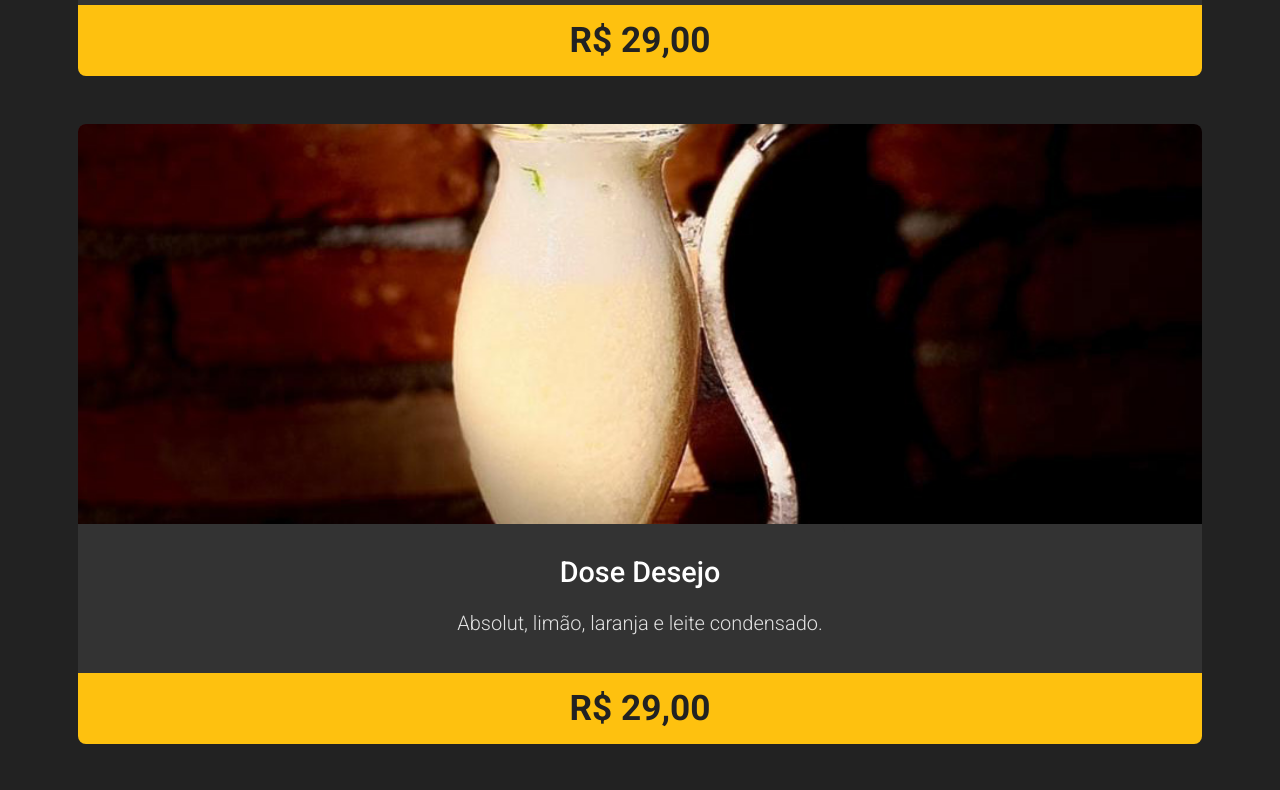
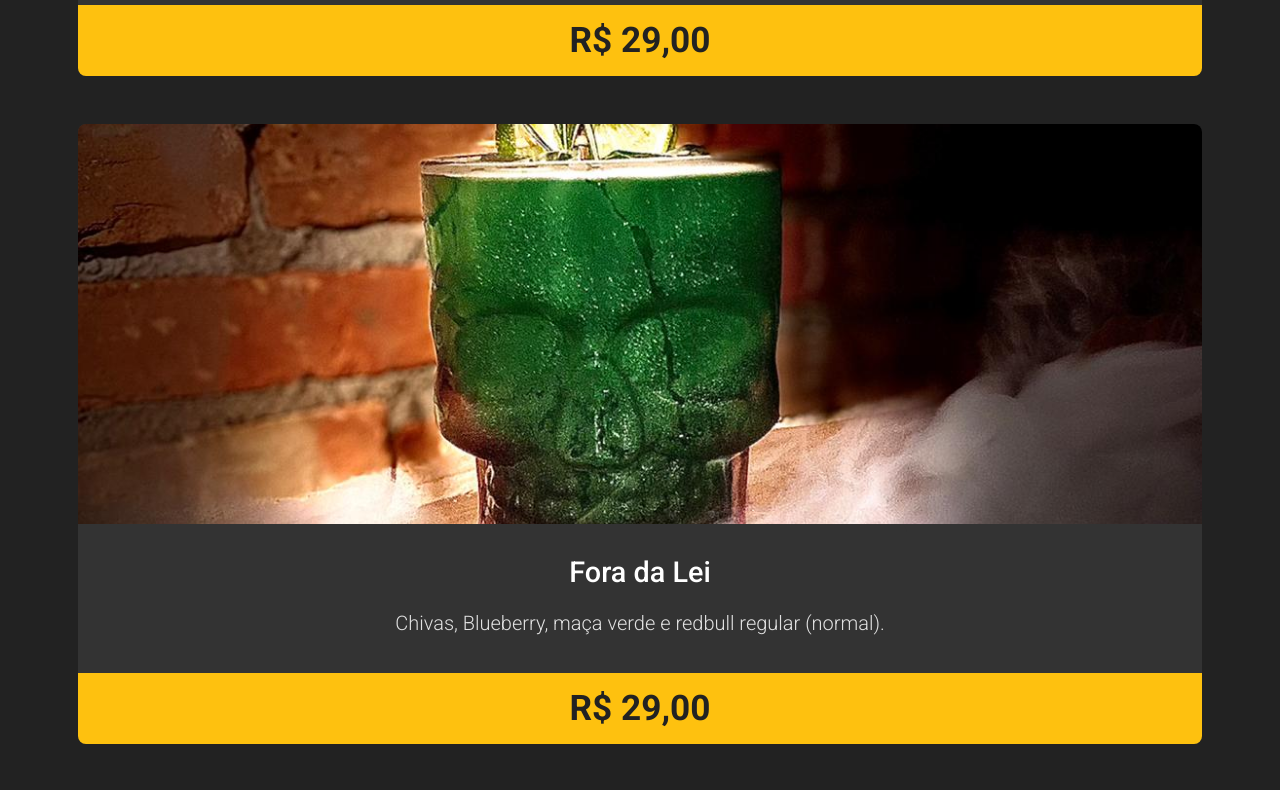
Before and after one commit to edgaregidio/maktub2, a React (Vite) app: page / in a window 1280 px wide. Shown: the part 3720-4510 px from the top of the page. Built offline with nearby package versions, Linux system fonts and the light colour scheme.

Commit message:
setando novos preços cardapio maktub

```diff
--- a/src/components/common/Sections/index.jsx
+++ b/src/components/common/Sections/index.jsx
@@ -1,79 +1,70 @@
-import React, { useEffect } from 'react'
-import CardDrinks from '../../core/CardDrinks'
+import React, { useEffect } from 'react';
 import { scroller } from 'react-scroll';
+import CardDrinks from '../../core/CardDrinks';
 
 import { v4 as uuidv4 } from 'uuid';
 
-import GinTonica from '../../../assets/img/drinks/gintonica.jpeg'
-import MoscowMule from '../../../assets/img/drinks/moscow.jpeg'
-import Tentacao from '../../../assets/img/drinks/tentacao.jpeg'
-import Vivalavida from '../../../assets/img/drinks/vivalavida.jpeg'
-import Dosedesejo from '../../../assets/img/drinks/dosedesejo.jpeg'
-import Foradalei from '../../../assets/img/drinks/foradalei.jpeg'
-import Sunset from '../../../assets/img/drinks/sunset.jpeg'
-import Caribe from '../../../assets/img/drinks/caribe.jpeg'
-import Caipirinhamaktub from '../../../assets/img/drinks/caipirinhamaktub.jpeg'
-import Applegreen from '../../../assets/img/drinks/applegreen.jpeg'
-import Pinkice2 from '../../../assets/img/drinks/pinkice2.jpeg'
-import Paixaotropical from '../../../assets/img/drinks/paixaotropical.jpeg'
-import Ginrose from '../../../assets/img/drinks/ginrose.jpeg'
-import Passiflora from '../../../assets/img/drinks/passiflora.jpeg'
-import Aloha from '../../../assets/img/drinks/aloha.jpeg'
-import Milano from '../../../assets/img/drinks/milano.jpeg'
-import Cheirobom from '../../../assets/img/drinks/cheirobom.jpeg'
-import Alua from '../../../assets/img/drinks/alua.jpeg'
-import Way from '../../../assets/img/drinks/way.jpg'
-import Pinadescolada from '../../../assets/img/drinks/pinadescolada.jpeg'
-import Cherry from '../../../assets/img/drinks/cherry.jpeg'
-import Spicyold from '../../../assets/img/drinks/spicyold.jpeg'
-import Whiskycream from '../../../assets/img/drinks/whiskycream.jpg'
-import Royalsalute from '../../../assets/img/bebidas/royalsalute.jpeg'
-import Chivas18 from '../../../assets/img/bebidas/chivas18.jpg'
-import ChivasXV from '../../../assets/img/bebidas/chivasXV.jpg'
-import Chivas12 from '../../../assets/img/bebidas/chivas12.jpg'
-import Ballantines12 from '../../../assets/img/bebidas/ballantines12.jpg'
-import Ballantinesfinest from '../../../assets/img/bebidas/ballantinesfinest.png'
-import jinbeam from '../../../assets/img/bebidas/jinbeam.jpg'
-import Ginbeefeaterpink from '../../../assets/img/bebidas/ginbeefeaterpink.jpg'
-import Ginbeefeater from '../../../assets/img/bebidas/ginbeefeater.jpg'
-import AbsolutElyx750 from '../../../assets/img/bebidas/absolutElyx750.jpg'
-import Absolut from '../../../assets/img/bebidas/absolut.jpg'
-import Wyborowa2 from '../../../assets/img/bebidas/wyborowa2.jpg'
-import Licor43 from '../../../assets/img/bebidas/licor43.jpg'
-import Josecuervo from '../../../assets/img/bebidas/josecuervo.jpg'
-import Buchanan from '../../../assets/img/bebidas/buchanan.png'
-import JackDaniels from '../../../assets/img/bebidas/jackdaniels.png'
-import Tanqueray from '../../../assets/img/bebidas/tanqueray.png'
-import Blacklabel from '../../../assets/img/bebidas/blacklabel.png'
-import Oldpar from '../../../assets/img/bebidas/oldpar.png'
-import Goldlabel from '../../../assets/img/bebidas/goldlabel.png'
-import Agua from '../../../assets/img/bebidas/agua.jpg'
-import Refrigerantes from '../../../assets/img/bebidas/refrigerantes.jpg'
-import Extrapower270 from '../../../assets/img/bebidas/extrapower270.jpg'
-import Extrapower473 from '../../../assets/img/bebidas/extrapower473.jpg'
-import Redbull from '../../../assets/img/bebidas/redbull.jpg'
-import Redbulltropical from '../../../assets/img/bebidas/redbulltropical.jpg'
-import Redbullmelancia from '../../../assets/img/bebidas/redbullmelancia.png'
-import Redbullcoco1 from '../../../assets/img/bebidas/redbullcoco1.jpeg'
-import Redbullsugar from '../../../assets/img/bebidas/redbullsugar.webp'
-import Stpierre from '../../../assets/img/stpierre.webp'
-import Stpierrepink from '../../../assets/img/stpierrepink.jpeg'
-import H2o from '../../../assets/img/bebidas/h2o.jpg'
-import Guaranabrasil from '../../../assets/img/bebidas/guaranabrasil.jpg'
-import Sucolatadelvalle from '../../../assets/img/bebidas/sucolatadelvalle.jpg'
-import Honest from '../../../assets/img/bebidas/honest.jpg'
-import Aguatonica from '../../../assets/img/bebidas/aguatonica.jpg'
-import Aguadecocokerococo200 from '../../../assets/img/bebidas/aguadecocokerococo200.jpeg'
-import Heineken from '../../../assets/img/bebidas/heineken.jpg'
-import Heineken0 from '../../../assets/img/bebidas/heineken0.jpeg'
-import Sol from '../../../assets/img/bebidas/sol.jpg'
-import Budweiser from '../../../assets/img/bebidas/budweiser.jpg'
-import StellaArtois from '../../../assets/img/bebidas/stellaArtois.jpg'
-import Corona from '../../../assets/img/bebidas/corona.jpg'
-import Becks from '../../../assets/img/bebidas/becks.jpg'
-import Preparo from '../../../assets/img/bebidas/preparo.jpg'
+import Absolut from '../../../assets/img/bebidas/absolut.jpg';
+import AbsolutElyx750 from '../../../assets/img/bebidas/absolutElyx750.jpg';
+import Agua from '../../../assets/img/bebidas/agua.jpg';
+import Aguadecocokerococo200 from '../../../assets/img/bebidas/aguadecocokerococo200.jpeg';
+import Aguatonica from '../../../assets/img/bebidas/aguatonica.jpg';
+import Ballantines12 from '../../../assets/img/bebidas/ballantines12.jpg';
+import Ballantinesfinest from '../../../assets/img/bebidas/ballantinesfinest.png';
+import Blacklabel from '../../../assets/img/bebidas/blacklabel.png';
+import Buchanan from '../../../assets/img/bebidas/buchanan.png';
+import Budweiser from '../../../assets/img/bebidas/budweiser.jpg';
+import Chivas12 from '../../../assets/img/bebidas/chivas12.jpg';
+import Chivas18 from '../../../assets/img/bebidas/chivas18.jpg';
+import ChivasXV from '../../../assets/img/bebidas/chivasXV.jpg';
+import Ginbeefeater from '../../../assets/img/bebidas/ginbeefeater.jpg';
+import Ginbeefeaterpink from '../../../assets/img/bebidas/ginbeefeaterpink.jpg';
+import Goldlabel from '../../../assets/img/bebidas/goldlabel.png';
+import H2o from '../../../assets/img/bebidas/h2o.jpg';
+import Heineken from '../../../assets/img/bebidas/heineken.jpg';
+import Heineken0 from '../../../assets/img/bebidas/heineken0.jpeg';
+import JackDaniels from '../../../assets/img/bebidas/jackdaniels.png';
+import jinbeam from '../../../assets/img/bebidas/jinbeam.jpg';
+import Josecuervo from '../../../assets/img/bebidas/josecuervo.jpg';
+import Licor43 from '../../../assets/img/bebidas/licor43.jpg';
+import Oldpar from '../../../assets/img/bebidas/oldpar.png';
+import Preparo from '../../../assets/img/bebidas/preparo.jpg';
+import Redbull from '../../../assets/img/bebidas/redbull.jpg';
+import Redbullcoco1 from '../../../assets/img/bebidas/redbullcoco1.jpeg';
+import Redbullmelancia from '../../../assets/img/bebidas/redbullmelancia.png';
+import Redbullsugar from '../../../assets/img/bebidas/redbullsugar.webp';
+import Redbulltropical from '../../../assets/img/bebidas/redbulltropical.jpg';
+import Refrigerantes from '../../../assets/img/bebidas/refrigerantes.jpg';
+import Royalsalute from '../../../assets/img/bebidas/royalsalute.jpeg';
+import SmirnofIce from '../../../assets/img/bebidas/smirnofice.png';
+import Sol from '../../../assets/img/bebidas/sol.jpg';
+import Sucolatadelvalle from '../../../assets/img/bebidas/sucolatadelvalle.jpg';
+import Tanqueray from '../../../assets/img/bebidas/tanqueray.png';
+import Aloha from '../../../assets/img/drinks/aloha.jpeg';
+import Alua from '../../../assets/img/drinks/alua.jpeg';
+import Applegreen from '../../../assets/img/drinks/applegreen.jpeg';
+import Caipirinhamaktub from '../../../assets/img/drinks/caipirinhamaktub.jpeg';
+import Caribe from '../../../assets/img/drinks/caribe.jpeg';
+import Cheirobom from '../../../assets/img/drinks/cheirobom.jpeg';
+import Cherry from '../../../assets/img/drinks/cherry.jpeg';
+// import Dosedesejo from '../../../assets/img/drinks/dosedesejo.jpeg';
+import Foradalei from '../../../assets/img/drinks/foradalei.jpeg';
+import Ginrose from '../../../assets/img/drinks/ginrose.jpeg';
+import GinTonica from '../../../assets/img/drinks/gintonica.jpeg';
+import Milano from '../../../assets/img/drinks/milano.jpeg';
+import MoscowMule from '../../../assets/img/drinks/moscow.jpeg';
+import Paixaotropical from '../../../assets/img/drinks/paixaotropical.jpeg';
+import Passiflora from '../../../assets/img/drinks/passiflora.jpeg';
+import Pinadescolada from '../../../assets/img/drinks/pinadescolada.jpeg';
+import Spicyold from '../../../assets/img/drinks/spicyold.jpeg';
+import Sunset from '../../../assets/img/drinks/sunset.jpeg';
+import Tentacao from '../../../assets/img/drinks/tentacao.jpeg';
+import Vivalavida from '../../../assets/img/drinks/vivalavida.jpeg';
+import Way from '../../../assets/img/drinks/way.jpg';
+import Stpierre from '../../../assets/img/stpierre.webp';
+import Stpierrepink from '../../../assets/img/stpierrepink.jpeg';
 
-import './styles.css'
+import './styles.css';
 
 
 function Sections({selectedSection}) {
@@ -156,13 +147,13 @@ const data = [
           description: 'Abacaxi, rum de coco, limão e açucar.',
           price: '29,00'
         },
-        {
-          id_itens: uuidv4(),
-          img: Dosedesejo,
-          title: 'Dose Desejo',
-          description: 'Absolut, limão, laranja e leite condensado.',
-          price: '29,00'
-        },
+        // {
+        //   id_itens: uuidv4(),
+        //   img: Dosedesejo,
+        //   title: 'Dose Desejo',
+        //   description: 'Absolut, limão, laranja e leite condensado.',
+        //   price: '29,00'
+        // },
         {
           id_itens: uuidv4(),
           img: Foradalei,
@@ -323,6 +314,13 @@ const data = [
     itens: [
         {
           id_itens: uuidv4(),
+          img: SmirnofIce,
+          title: "Smirnof Ice",
+          description: '',
+          price: '12,00'
+        },
+        {
+          id_itens: uuidv4(),
           img: Royalsalute,
           title: 'Royal Salute 21 anos',
           description: null,
@@ -346,7 +344,7 @@ const data = [
           id_itens: uuidv4(),
           img: Chivas12,
           title: 'Chivas 12 - 1l',
-          description: 'Combo com 6 energético',
+          description: 'Combo com 5 energético',
           price: '290,00 | Combo - R$335,00'
         },
         {
@@ -360,7 +358,7 @@ const data = [
           id_itens: uuidv4(),
           img: Ballantinesfinest,
           title: 'Ballantines Finest - 1l',
-          description: `Combo com 6 Red Bull - Dose R$ 13,00`,
+          description: `Combo com 5 Red Bull - Dose R$ 13,00`,
           price: '199,00 | Combo - R$ 275,00'
         },
         {
@@ -507,7 +505,7 @@ const data = [
           img: Redbull,
           title: 'Red Bull Tradicional',
           description: null,
-          price: '14,00'
+          price: '16,00'
         },
         {
           id_itens: uuidv4(),
@@ -521,21 +519,21 @@ const data = [
           img: Redbullmelancia,
           title: 'Red Bull Melancia',
           description: null,
-          price: '14,00'
+          price: '16,00'
         },
         {
           id_itens: uuidv4(),
           img: Redbullcoco1,
           title: 'Red Bull Coco e Açai',
           description: null,
-          price: '14,00'
+          price: '16,00'
         },
         {
           id_itens: uuidv4(),
           img: Redbullsugar,
           title: 'Red Bull Sugarfree',
           description: null,
-          price: '14,00'
+          price: '16,00'
         },
         {
           id_itens: uuidv4(),
@@ -558,13 +556,13 @@ const data = [
           description: null,
           price: '5,00'
         },
-        {
-          id_itens: uuidv4(),
-          img: Guaranabrasil,
-          title: 'Guaraná Brasil',
-          description: null,
-          price: '5,00'
-        },
+        // {
+        //   id_itens: uuidv4(),
+        //   img: Guaranabrasil,
+        //   title: 'Guaraná Brasil',
+        //   description: null,
+        //   price: '5,00'
+        // },
         {
           id_itens: uuidv4(),
           img: Sucolatadelvalle,
```
Also changed, not shown: src/assets/img/bebidas/smirnofice.png (added).
